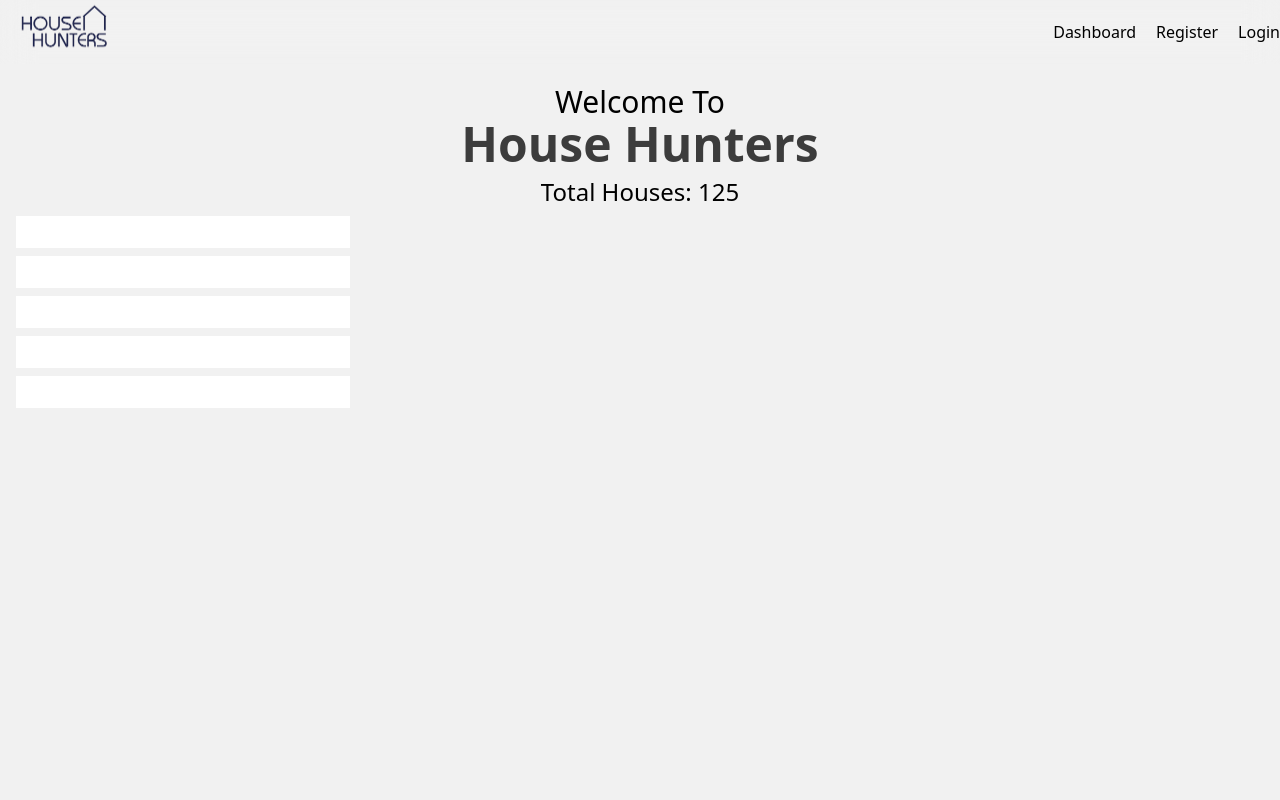
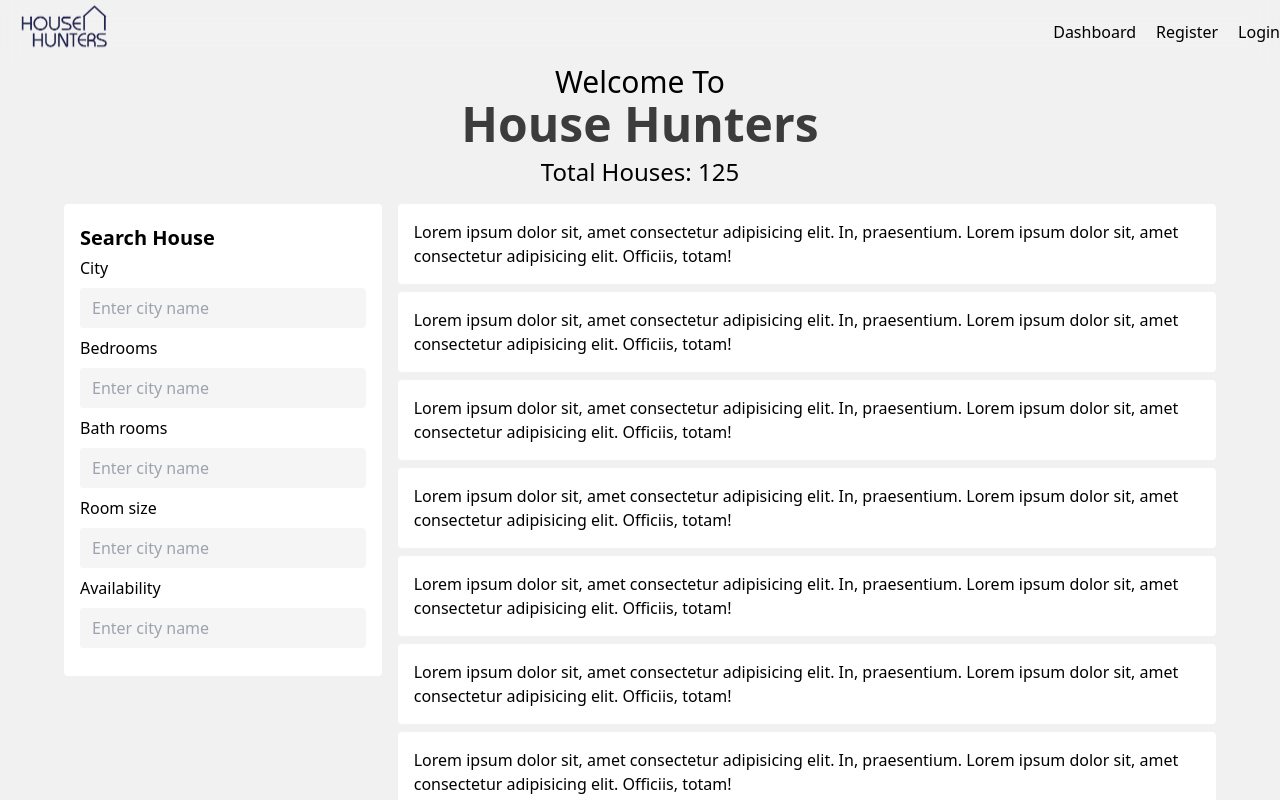
Before and after one commit to SanyFaysal/house-hunters, a React (Vite) app: page / in a window 1280 px wide. Shown: the top 800 px of the page. Built offline with nearby package versions, Linux system fonts and the light colour scheme.

Commit message:
[DONE] : home search

```diff
--- a/src/components/homeComponent/Banner.jsx
+++ b/src/components/homeComponent/Banner.jsx
@@ -4,7 +4,7 @@ const Banner = () => {
     elem.push(index);
   }
   return (
-    <div className="text-center   mx-12">
+    <div className="text-center   mx-12 mt-[-20px]">
       <h3 className="text-3xl  my-5 ">Welcome To</h3>
       <h1 className="text-5xl  font-bold opacity-75 mt-[-20px] ">
         House Hunters
--- /dev/null
+++ b/src/components/homeComponent/HouseCard.jsx
@@ -0,0 +1,5 @@
+const HouseCard = () => {
+  return <div></div>;
+};
+
+export default HouseCard;
--- /dev/null
+++ b/src/components/homeComponent/HouseList.jsx
@@ -0,0 +1,5 @@
+const HouseList = () => {
+  return <div></div>;
+};
+
+export default HouseList;
--- /dev/null
+++ b/src/components/homeComponent/HouseSearch.jsx
@@ -0,0 +1,145 @@
+const HouseSearch = () => {
+  return (
+    <div className="">
+      <div className="grid grid-cols-7 mx-16  gap-4 mt-4">
+        <div className="col-span-2 ">
+          <div className="px-4  bg-white py-5 px-2 rounded sticky top-16 ">
+            <h1 className="text-xl font-semibold mb-1 ">Search House </h1>
+
+            <label htmlFor="">City</label>
+            <input
+              type="text"
+              className="px-3 py-2 my-2 block w-full rounded bg-[whitesmoke]"
+              placeholder="Enter city name"
+            />
+            <label htmlFor="">Bedrooms</label>
+            <input
+              type="text"
+              className="px-3 py-2 my-2 block w-full rounded bg-[whitesmoke]"
+              placeholder="Enter city name"
+            />
+            <label htmlFor="">Bath rooms</label>
+            <input
+              type="text"
+              className="px-3 py-2 my-2 block w-full rounded bg-[whitesmoke]"
+              placeholder="Enter city name"
+            />
+            <label htmlFor="">Room size</label>
+            <input
+              type="text"
+              className="px-3 py-2 my-2 block w-full rounded bg-[whitesmoke]"
+              placeholder="Enter city name"
+            />
+            <label htmlFor="">Availability</label>
+            <input
+              type="text"
+              className="px-3 py-2 my-2 block w-full rounded bg-[whitesmoke]"
+              placeholder="Enter city name"
+            />
+          </div>
+        </div>
+        <div className="col-span-5">
+          <div className=" grid grid-cols-1 gap-2">
+            <div className="bg-white p-4 rounded">
+              Lorem ipsum dolor sit, amet consectetur adipisicing elit. In,
+              praesentium. Lorem ipsum dolor sit, amet consectetur adipisicing
+              elit. Officiis, totam!
+            </div>
+            <div className="bg-white p-4 rounded">
+              Lorem ipsum dolor sit, amet consectetur adipisicing elit. In,
+              praesentium. Lorem ipsum dolor sit, amet consectetur adipisicing
+              elit. Officiis, totam!
+            </div>
+            <div className="bg-white p-4 rounded">
+              Lorem ipsum dolor sit, amet consectetur adipisicing elit. In,
+              praesentium. Lorem ipsum dolor sit, amet consectetur adipisicing
+              elit. Officiis, totam!
+            </div>
+            <div className="bg-white p-4 rounded">
+              Lorem ipsum dolor sit, amet consectetur adipisicing elit. In,
+              praesentium. Lorem ipsum dolor sit, amet consectetur adipisicing
+              elit. Officiis, totam!
+            </div>
+            <div className="bg-white p-4 rounded">
+              Lorem ipsum dolor sit, amet consectetur adipisicing elit. In,
+              praesentium. Lorem ipsum dolor sit, amet consectetur adipisicing
+              elit. Officiis, totam!
+            </div>
+            <div className="bg-white p-4 rounded">
+              Lorem ipsum dolor sit, amet consectetur adipisicing elit. In,
+              praesentium. Lorem ipsum dolor sit, amet consectetur adipisicing
+              elit. Officiis, totam!
+            </div>
+            <div className="bg-white p-4 rounded">
+              Lorem ipsum dolor sit, amet consectetur adipisicing elit. In,
+              praesentium. Lorem ipsum dolor sit, amet consectetur adipisicing
+              elit. Officiis, totam!
+            </div>
+            <div className="bg-white p-4 rounded">
+              Lorem ipsum dolor sit, amet consectetur adipisicing elit. In,
+              praesentium. Lorem ipsum dolor sit, amet consectetur adipisicing
+              elit. Officiis, totam!
+            </div>
+            <div className="bg-white p-4 rounded">
+              Lorem ipsum dolor sit, amet consectetur adipisicing elit. In,
+              praesentium. Lorem ipsum dolor sit, amet consectetur adipisicing
+              elit. Officiis, totam!
+            </div>
+            <div className="bg-white p-4 rounded">
+              Lorem ipsum dolor sit, amet consectetur adipisicing elit. In,
+              praesentium. Lorem ipsum dolor sit, amet consectetur adipisicing
+              elit. Officiis, totam!
+            </div>
+            <div className="bg-white p-4 rounded">
+              Lorem ipsum dolor sit, amet consectetur adipisicing elit. In,
+              praesentium. Lorem ipsum dolor sit, amet consectetur adipisicing
+              elit. Officiis, totam!
+            </div>
+            <div className="bg-white p-4 rounded">
+              Lorem ipsum dolor sit, amet consectetur adipisicing elit. In,
+              praesentium. Lorem ipsum dolor sit, amet consectetur adipisicing
+              elit. Officiis, totam!
+            </div>
+            <div className="bg-white p-4 rounded">
+              Lorem ipsum dolor sit, amet consectetur adipisicing elit. In,
+              praesentium. Lorem ipsum dolor sit, amet consectetur adipisicing
+              elit. Officiis, totam!
+            </div>
+            <div className="bg-white p-4 rounded">
+              Lorem ipsum dolor sit, amet consectetur adipisicing elit. In,
+              praesentium. Lorem ipsum dolor sit, amet consectetur adipisicing
+              elit. Officiis, totam!
+            </div>
+            <div className="bg-white p-4 rounded">
+              Lorem ipsum dolor sit, amet consectetur adipisicing elit. In,
+              praesentium. Lorem ipsum dolor sit, amet consectetur adipisicing
+              elit. Officiis, totam!
+            </div>
+            <div className="bg-white p-4 rounded">
+              Lorem ipsum dolor sit, amet consectetur adipisicing elit. In,
+              praesentium. Lorem ipsum dolor sit, amet consectetur adipisicing
+              elit. Officiis, totam!
+            </div>
+            <div className="bg-white p-4 rounded">
+              Lorem ipsum dolor sit, amet consectetur adipisicing elit. In,
+              praesentium. Lorem ipsum dolor sit, amet consectetur adipisicing
+              elit. Officiis, totam!
+            </div>
+            <div className="bg-white p-4 rounded">
+              Lorem ipsum dolor sit, amet consectetur adipisicing elit. In,
+              praesentium. Lorem ipsum dolor sit, amet consectetur adipisicing
+              elit. Officiis, totam!
+            </div>
+            <div className="bg-white p-4 rounded">
+              Lorem ipsum dolor sit, amet consectetur adipisicing elit. In,
+              praesentium. Lorem ipsum dolor sit, amet consectetur adipisicing
+              elit. Officiis, totam!
+            </div>
+          </div>
+        </div>
+      </div>
+    </div>
+  );
+};
+
+export default HouseSearch;
--- a/src/pages/Home.jsx
+++ b/src/pages/Home.jsx
@@ -1,22 +1,12 @@
 import Banner from '../components/homeComponent/Banner';
+import HouseSearch from '../components/homeComponent/HouseSearch';
 
 const Home = () => {
   return (
     <div>
       <Banner />
 
-      <div className="grid grid-cols-7 ">
-        <div className="px-4 col-span-2">
-          <input type="text" className="px-2 py-1 my-2 block w-full" />
-          <input type="text" className="px-2 py-1 my-2 block w-full" />
-          <input type="text" className="px-2 py-1 my-2 block w-full" />
-          <input type="text" className="px-2 py-1 my-2 block w-full" />
-          <input type="text" className="px-2 py-1 my-2 block w-full" />
-        </div>
-        <div className="col-span-5">
-          <div className=" grid grid-cols-4 gap-2"></div>
-        </div>
-      </div>
+      <HouseSearch />
     </div>
   );
 };
```
